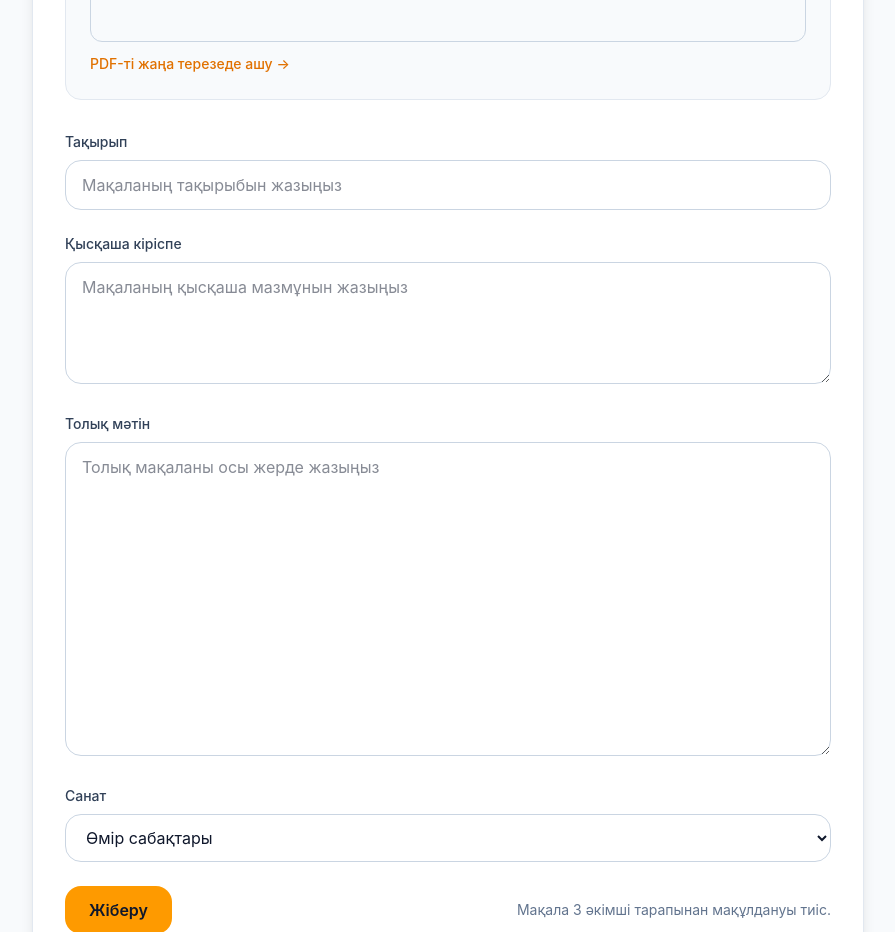
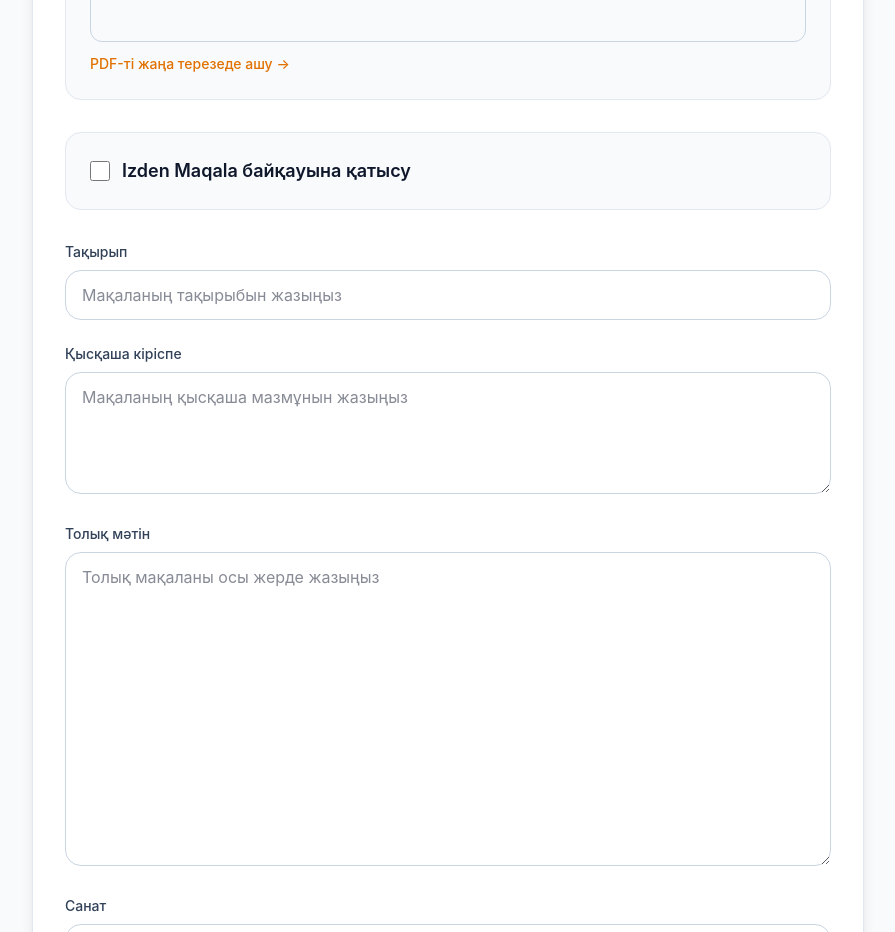
Before and after one commit to azharingh/izdenkz, a Next.js app: page /submit in a window 1280 px wide. Shown: the part 960-1892 px from the top of the page, without its empty margins (192-1087 px from the left). Built offline with nearby package versions, Linux system fonts and the light colour scheme; sample sign-in values are in the browser's storage.

Commit message:
contest additionals

```diff
--- a/app/api/articles/create/route.ts
+++ b/app/api/articles/create/route.ts
@@ -3,7 +3,7 @@ import { supabaseAdmin } from "@/lib/supabaseServer"
 import { ADMIN_REVIEWER_EMAILS, REVIEW_STATUSES } from "@/lib/adminConfig"
 
 export async function POST(req: NextRequest) {
-  const { title, overview, content, category, authorId } = await req.json()
+  const { title, overview, content, category, authorId, isContest } = await req.json()
 
   if (!title || !overview || !content || !authorId) {
     return NextResponse.json({ error: "Барлық өрістер қажет." }, { status: 400 })
@@ -53,6 +53,7 @@ export async function POST(req: NextRequest) {
       author_id: authorId,
       author_name: authorUser.name,
       status: REVIEW_STATUSES.CHECKING,
+      is_contest: !!isContest,
     })
     .select()
     .single()
--- a/app/articles/[id]/page.tsx
+++ b/app/articles/[id]/page.tsx
@@ -166,6 +166,12 @@ export default function ArticlePage() {
           <span className="text-xs font-medium text-amber-600 bg-amber-50 px-2 py-1 rounded">
             {ARTICLE_CATEGORIES[article.category as keyof typeof ARTICLE_CATEGORIES] || article.category}
           </span>
+
+          {article.is_contest && (
+            <span className="text-xs font-medium text-white bg-slate-900 px-2 py-1 rounded ml-2">
+              Izden Maqala Contestant
+            </span>
+          )}
           <h1 className="font-heading text-3xl md:text-4xl font-bold text-slate-900 mt-4 mb-3">
             {article.title}
           </h1>
--- a/app/articles/page.tsx
+++ b/app/articles/page.tsx
@@ -85,6 +85,11 @@ export default function ArticlesPage() {
                     <span className="text-xs font-medium text-amber-600 bg-amber-50 px-2 py-0.5 rounded">
                       {ARTICLE_FILTER_CATEGORIES[article.category as keyof typeof ARTICLE_FILTER_CATEGORIES] || article.category}
                     </span>
+                    {article.is_contest && (
+                      <span className="text-xs font-medium text-white bg-slate-900 px-2 py-0.5 rounded ml-2">
+                        Izden Maqala Contestant
+                      </span>
+                    )}
                     <h3 className="font-heading font-bold text-lg text-slate-900 mt-2 mb-1 line-clamp-2 group-hover:text-amber-600 transition">
                       {article.title}
                     </h3>
--- a/app/feed/page.tsx
+++ b/app/feed/page.tsx
@@ -33,6 +33,11 @@ export default async function FeedPage() {
                     <span className="text-xs font-semibold uppercase tracking-wide text-amber-600 bg-amber-50 px-3 py-1 rounded-full">
                       {ARTICLE_CATEGORIES[article.category as keyof typeof ARTICLE_CATEGORIES] || article.category}
                     </span>
+                    {article.is_contest && (
+                      <span className="text-xs font-semibold uppercase tracking-wide text-white bg-slate-900 px-3 py-1 rounded-full ml-2">
+                        Izden Maqala Contestant
+                      </span>
+                    )}
                     <span className="text-xs text-slate-500">{new Date(article.created_at).toLocaleDateString("kk-KZ")}</span>
                   </div>
                   <h2 className="font-heading text-2xl font-bold text-slate-900 mb-3 group-hover:text-amber-600 transition">
--- a/app/submit/page.tsx
+++ b/app/submit/page.tsx
@@ -16,6 +16,7 @@ export default function SubmitPage() {
   const [loading, setLoading] = useState(false)
   const [message, setMessage] = useState<{ type: "success" | "error"; text: string } | null>(null)
   const [submitDate, setSubmitDate] = useState("")
+  const [isContest, setIsContest] = useState(false)
 
   useEffect(() => {
     setSubmitDate(new Date().toLocaleDateString("kk-KZ"))
@@ -57,6 +58,7 @@ export default function SubmitPage() {
         category,
         authorId: user.id,
         authorName: user.name,
+        isContest,
       }),
     })
 
@@ -73,6 +75,7 @@ export default function SubmitPage() {
     setOverview("")
     setContent("")
     setCategory("lessons")
+    setIsContest(false)
     setTimeout(() => router.push("/profile"), 1500)
   }
 
@@ -121,6 +124,43 @@ export default function SubmitPage() {
                 PDF-ті жаңа терезеде ашу &rarr;
               </a>
             </div>
+
+            <div className="rounded-2xl bg-slate-50 border border-slate-200 p-6">
+              <label className="flex items-center gap-3 cursor-pointer">
+                <input
+                type="checkbox"
+                checked={isContest}
+                onChange={e => setIsContest(e.target.checked)}
+                className="w-5 h-5 rounded border-slate-300 text-amber-500 focus:ring-amber-500"
+                />
+                <span className="text-lg font-semibold text-slate-900">
+                  Izden Maqala байқауына қатысу
+                </span>
+              </label>
+
+              {isContest && (
+                <div className="mt-4">
+                  <p className="text-sm text-slate-600 mb-4">
+                    Конкурсқа қатысу үшін төмендегі ережемен міндетті түрде танысыңыз.
+                  </p>
+                  <div className="rounded-xl overflow-hidden border border-slate-300">
+                    <iframe
+                    src="/izden-maqala-rules.pdf"
+                    className="w-full h-[500px]"
+                    title="Izden Maqala байқау ережесі"
+                    />
+                    </div>
+
+                    <a href="/izden-maqala-rules.pdf"
+                    target="_blank"
+                    rel="noopener noreferrer"
+                    className="inline-flex items-center gap-1 text-sm text-amber-600 hover:text-amber-700 font-medium mt-3"
+                    >
+                      PDF-ті жаңа терезеде ашу →
+                    </a>
+                    </div>
+                  )}
+                  </div>
 
             <form onSubmit={handleSubmit} className="space-y-6">
               <div>
```
Also changed, not shown: 1 other file (tests, documents, lock files or other folders).
